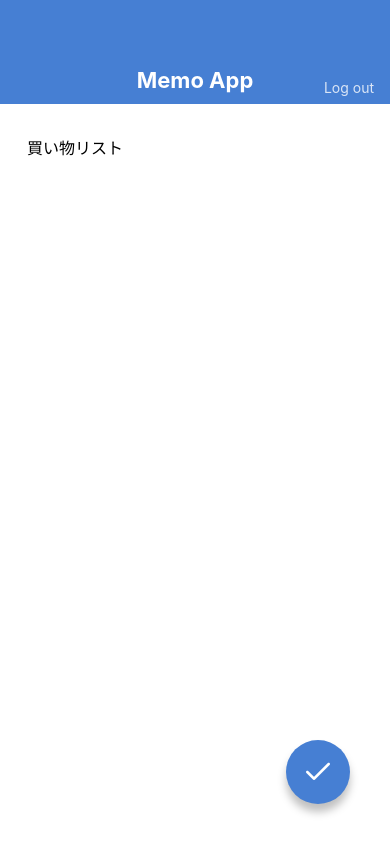
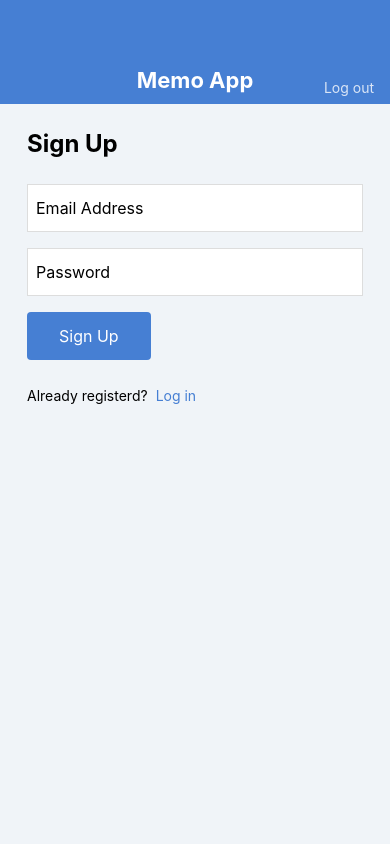
Before and after one commit to Mitsukiooka/Memoapp, a React Native app: screen / in a window 390 px wide. Built offline with nearby package versions, Linux system fonts and the light colour scheme.

Commit message:
create login and signup screen

```diff
--- a/App.js
+++ b/App.js
@@ -4,12 +4,16 @@
 // import MemoDetailScreen from './src/screens/MemoDetailScreen.jsx';
 import MemoEditScreen from './src/screens/MemoEditScreen.jsx';
 import MemoCreateScreen from './src/screens/MemoCreateScreen.jsx';
+// import LogInScreen from './src/screens/LogInScreen.jsx';
+import SignUpScreen from './src/screens/SignUpScreen';
 
 export default function App() {
   return (
     // <MemoListScreen />
     // <MemoDetailScreen />
-    <MemoEditScreen />
+    // <MemoEditScreen />
     // <MemoCreateScreen />
+    // <LogInScreen />
+    <SignUpScreen />
   );
 }
--- /dev/null
+++ b/src/components/Button.jsx
@@ -0,0 +1,32 @@
+import React from 'react';
+import { View, Text, StyleSheet } from 'react-native';
+import { string } from 'prop-types';
+
+export default function Button(props) {
+  const { label } = props;
+  return (
+    <View style={styles.buttonContainer}>
+      <Text style={styles.buttonLabel}>{label}</Text>
+    </View>
+  );
+};
+
+Button.propTypes = {
+  label: string.isRequired,
+}
+
+const styles = StyleSheet.create({
+  buttonContainer: {
+    backgroundColor: '#467fd3',
+    borderRadius: 4,
+    alignSelf: 'flex-start',
+    marginBottom: 24
+  },
+  buttonLabel: {
+    fontSize: 16,
+    lineHeight: 32,
+    paddingHorizontal: 32,
+    paddingVertical:8,
+    color: '#ffffff'
+  },
+});
--- /dev/null
+++ b/src/screens/LogInScreen.jsx
@@ -0,0 +1,62 @@
+import React from 'react';
+import { View, Text, StyleSheet, TextInput } from 'react-native';
+
+import AppBar from '../components/AppBar.jsx';
+import Button from '../components/Button.jsx';
+
+export default function LogInScreen() {
+  return (
+    <View style={styles.container}>
+      <AppBar />
+      <View style={styles.inner}>
+        <Text style={styles.title}>Log In</Text>
+        <TextInput style={styles.input} value='Email Address' />
+        <TextInput style={styles.input} value='Password' />
+        <Button label='Submit' />
+        <View style={styles.footer}>
+          <Text style={styles.footerText}>Not registered?</Text>
+          <Text style={styles.footerLink}>Sign up here</Text>
+        </View>
+      </View>
+    </View>
+  );
+};
+
+const styles = StyleSheet.create({
+  container: {
+    flex: 1,
+    backgroundColor: '#f0f4f8',
+  },
+  inner: {
+    paddingHorizontal: 27,
+    paddingVertical: 24,
+  },
+  title: {
+    fontSize: 24,
+    lineHeight: 32,
+    fontWeight: 'bold',
+    marginBottom: 24,
+  },
+  input: {
+    fontSize: 16,
+    height: 48,
+    borderColor: '#dddddd',
+    borderWidth: 1,
+    backgroundColor: '#ffffff',
+    paddingHorizontal: 8,
+    marginBottom: 16
+  },
+  footer: {
+    flexDirection: 'row'
+  },
+  footerText: {
+    fontSize: 14,
+    lineHeight: 24,
+    marginRight: 8,
+  },
+  footerLink: {
+    fontSize: 14,
+    lineHeight: 24,
+    color: '#467fd3'
+  }
+});
--- /dev/null
+++ b/src/screens/SignUpScreen.jsx
@@ -0,0 +1,62 @@
+import React from 'react';
+import { View, Text, StyleSheet, TextInput } from 'react-native';
+
+import AppBar from '../components/AppBar.jsx';
+import Button from '../components/Button.jsx';
+
+export default function SignUpScreen() {
+  return (
+    <View style={styles.container}>
+      <AppBar />
+      <View style={styles.inner}>
+        <Text style={styles.title}>Sign Up</Text>
+        <TextInput style={styles.input} value='Email Address' />
+        <TextInput style={styles.input} value='Password' />
+        <Button label='Sign Up' />
+        <View style={styles.footer}>
+          <Text style={styles.footerText}>Already registerd?</Text>
+          <Text style={styles.footerLink}>Log in</Text>
+        </View>
+      </View>
+    </View>
+  );
+};
+
+const styles = StyleSheet.create({
+  container: {
+    flex: 1,
+    backgroundColor: '#f0f4f8',
+  },
+  inner: {
+    paddingHorizontal: 27,
+    paddingVertical: 24,
+  },
+  title: {
+    fontSize: 24,
+    lineHeight: 32,
+    fontWeight: 'bold',
+    marginBottom: 24,
+  },
+  input: {
+    fontSize: 16,
+    height: 48,
+    borderColor: '#dddddd',
+    borderWidth: 1,
+    backgroundColor: '#ffffff',
+    paddingHorizontal: 8,
+    marginBottom: 16
+  },
+  footer: {
+    flexDirection: 'row'
+  },
+  footerText: {
+    fontSize: 14,
+    lineHeight: 24,
+    marginRight: 8,
+  },
+  footerLink: {
+    fontSize: 14,
+    lineHeight: 24,
+    color: '#467fd3'
+  }
+});
```
